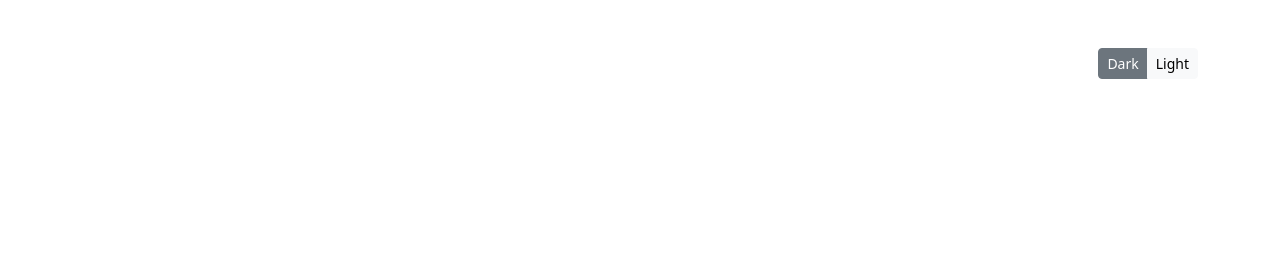
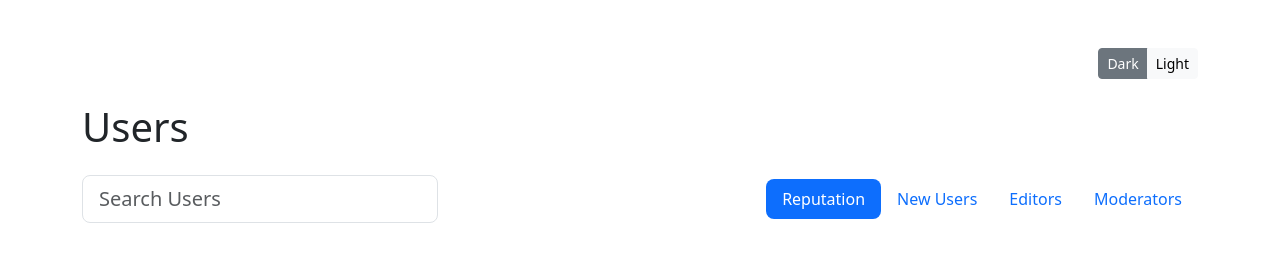
Before and after one commit to WasinDonjantai/testUserList, a plain HTML site: page index.html in a window 1280 px wide. Drawn offline with Linux system fonts and the light colour scheme.

Commit message:
Created Search and Navigation Area

```diff
--- a/css/style.css
+++ b/css/style.css
@@ -0,0 +1,6 @@
+@media (max-width: 767px) {
+  .user-menu {
+    justify-content: center !important;
+    margin-top: 20px;
+  }
+}
--- a/index.html
+++ b/index.html
@@ -1,5 +1,6 @@
 <!DOCTYPE html>
 <html lang="en">
+
 <head>
   <meta charset="UTF-8" />
   <meta http-equiv="X-UA-Compatible" content="IE=edge" />
@@ -8,16 +9,50 @@
   <link rel="stylesheet" href="css/style.css" />
   <title>UserList</title>
 </head>
+
 <body>
   <header class="mb-5">
-  <div class="container mt-5 d-flex justify-content-end">
+    <div class="container mt-5">
+      <div class="d-flex justify-content-end mb-4">
       <div class="btn-group" role="group" aria-label="Color mode toggle">
         <button type="button" class="btn btn-secondary btn-sm" data-bs-theme-value="dark">Dark</button>
         <button type="button" class="btn btn-light btn-sm" data-bs-theme-value="light">Light</button>
+      </div>
+    </div>
+        <h1 class="mb-4">Users</h1>
+
+
+        <div class="row">
+
+
+          <div class="col-md-4">
+            <input type="text" class="form-control form-control-lg" placeholder="Search Users">
+          </div>
+
+
+          <div class="col-md-8 d-flex justify-content-end align-items-center user-menu">
+
+            <ul class="nav">
+              <li class="nav-item">
+
+                <a class="nav-link text-bg-primary rounded-3" aria-current="page" href="#">Reputation</a>
+              </li>
+              <li class="nav-item">
+                <a class="nav-link" href="#">New Users</a>
+              </li>
+              <li class="nav-item">
+                <a class="nav-link" href="#">Editors</a>
+              </li>
+              <li class="nav-item">
+                <a class="nav-link" href="#">Moderators</a>
+              </li>
+            </ul>
+          </div>
         </div>
       </div>
   </header>
 
   <script src="js/bootstrap.bundle.min.js"></script>
 </body>
+
 </html>
```
Lines whose indentation alone changed are shown as unchanged.
